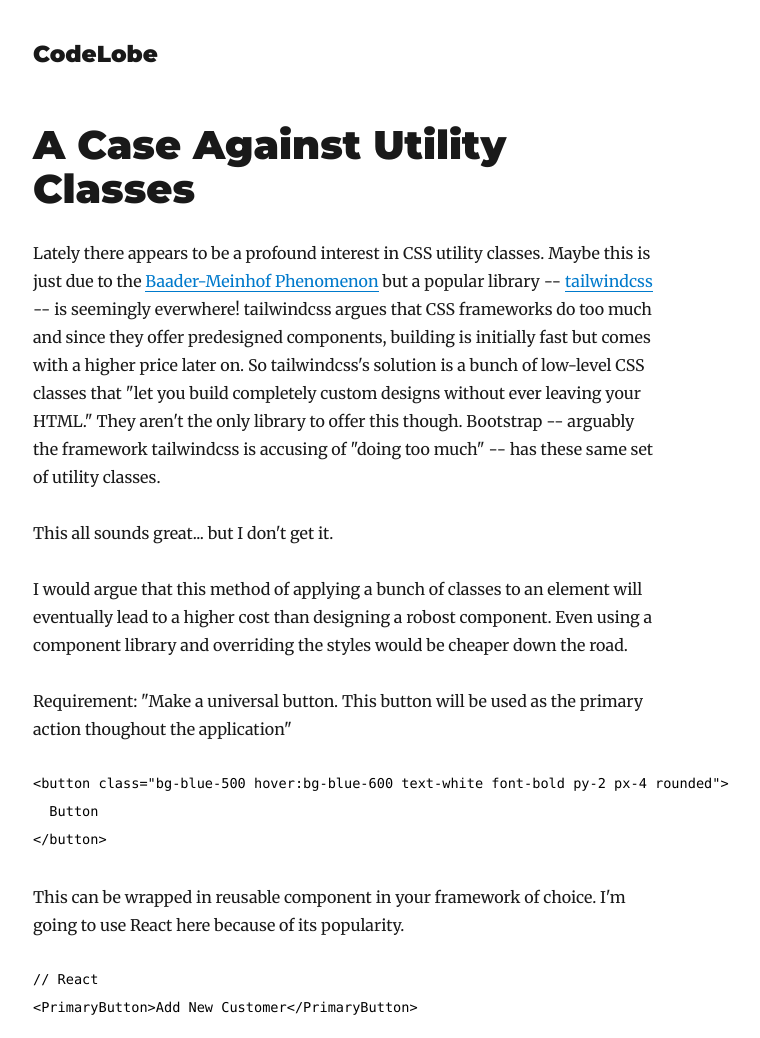
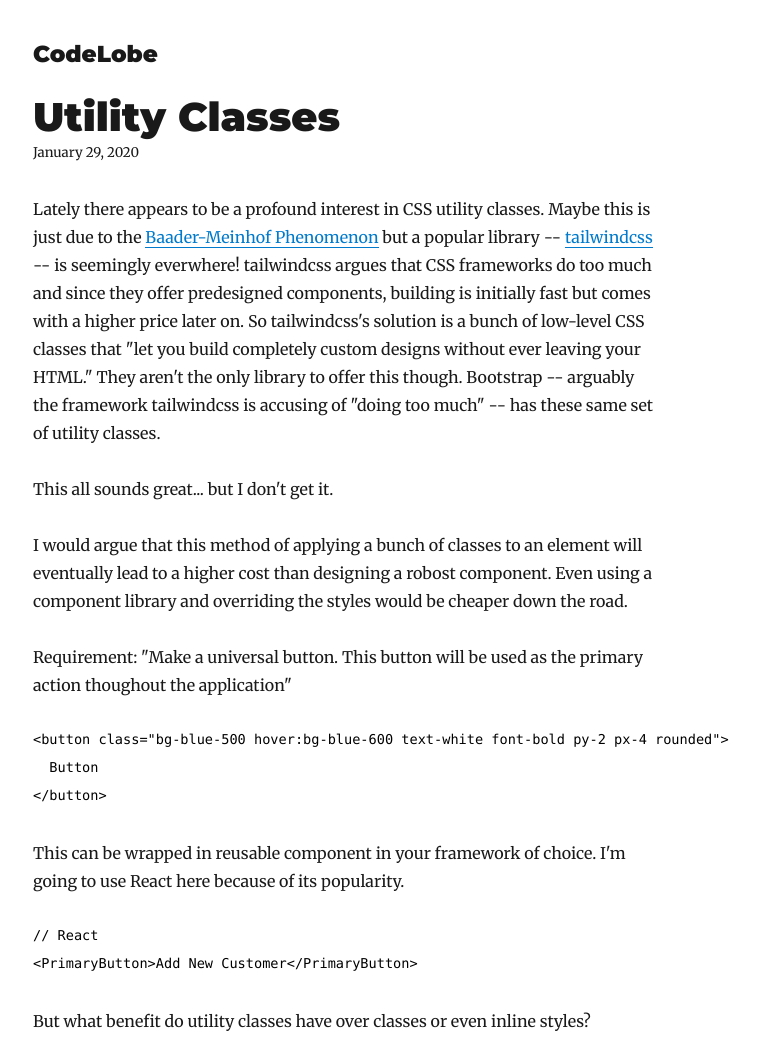
Before and after one commit to adam-beck/codelobe, a Gatsby site: page /utility-classes/ in a window 1280 px wide. Shown: the top 1038 px of the page, without its empty margins (292-1052 px from the left). Built offline with nearby package versions, Linux system fonts and the light colour scheme; Gatsby itself is replaced by a stand-in of ours; some packages are replaced by stand-ins of ours; code samples lack their colours.

Commit message:
Rearrange

```diff
--- a/content/blog/utility-classes/index.md
+++ b/content/blog/utility-classes.md
@@ -1,4 +1,8 @@
-# A Case Against Utility Classes
+---
+title: Utility Classes
+date: "2020-01-29T03:29:36.465"
+description: "A reflection on why utility casses maybe aren't so great"
+---
 
 Lately there appears to be a profound interest in CSS utility classes. Maybe this is just due to the [Baader-Meinhof Phenomenon](https://www.healthline.com/health/baader-meinhof-phenomenon)
 but a popular library -- [tailwindcss](https://tailwindcss.com/) -- is seemingly everwhere! tailwindcss argues that CSS frameworks do
```
Also changed, not shown: content/blog/index.md (renamed from content/blog/hello-world/index.md).
